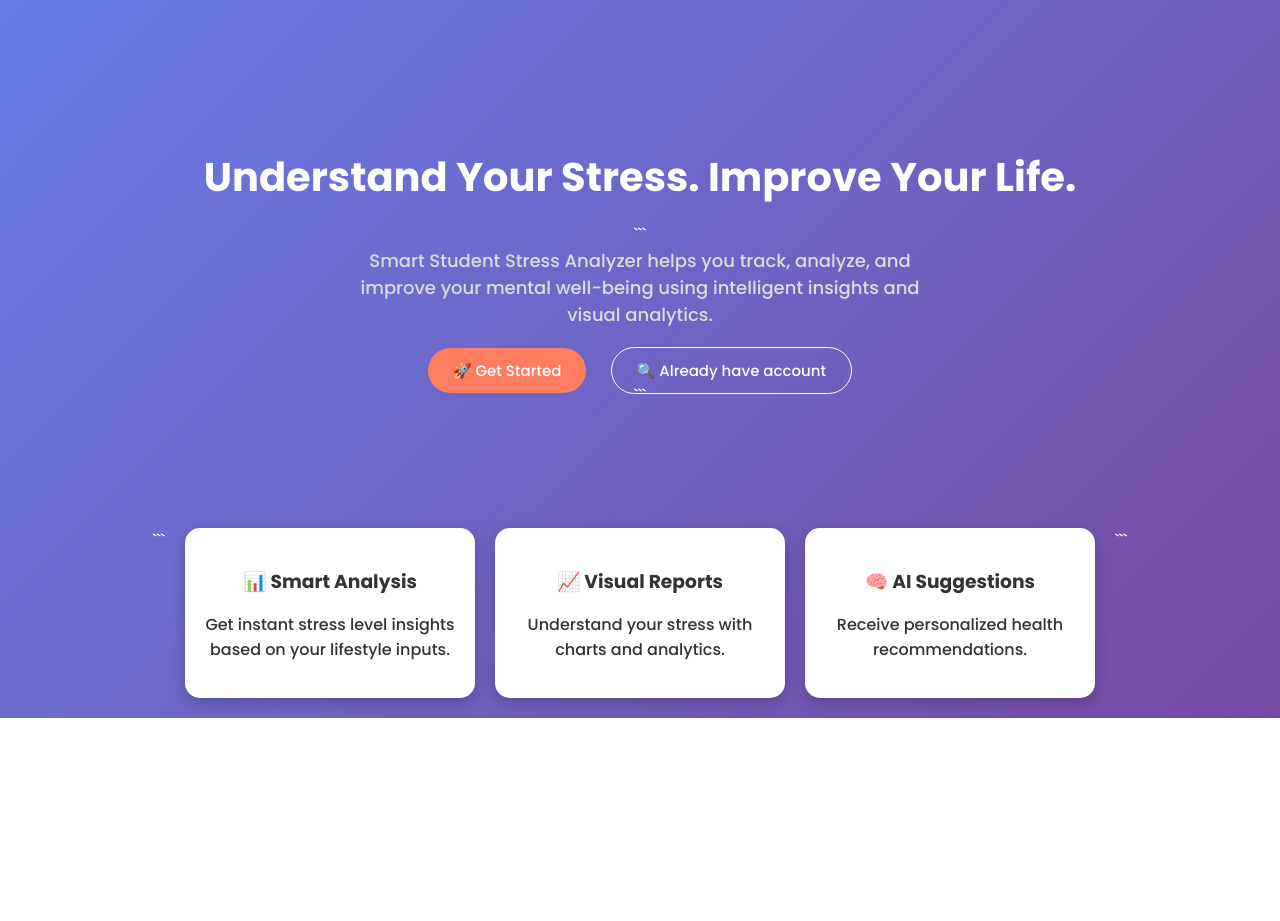
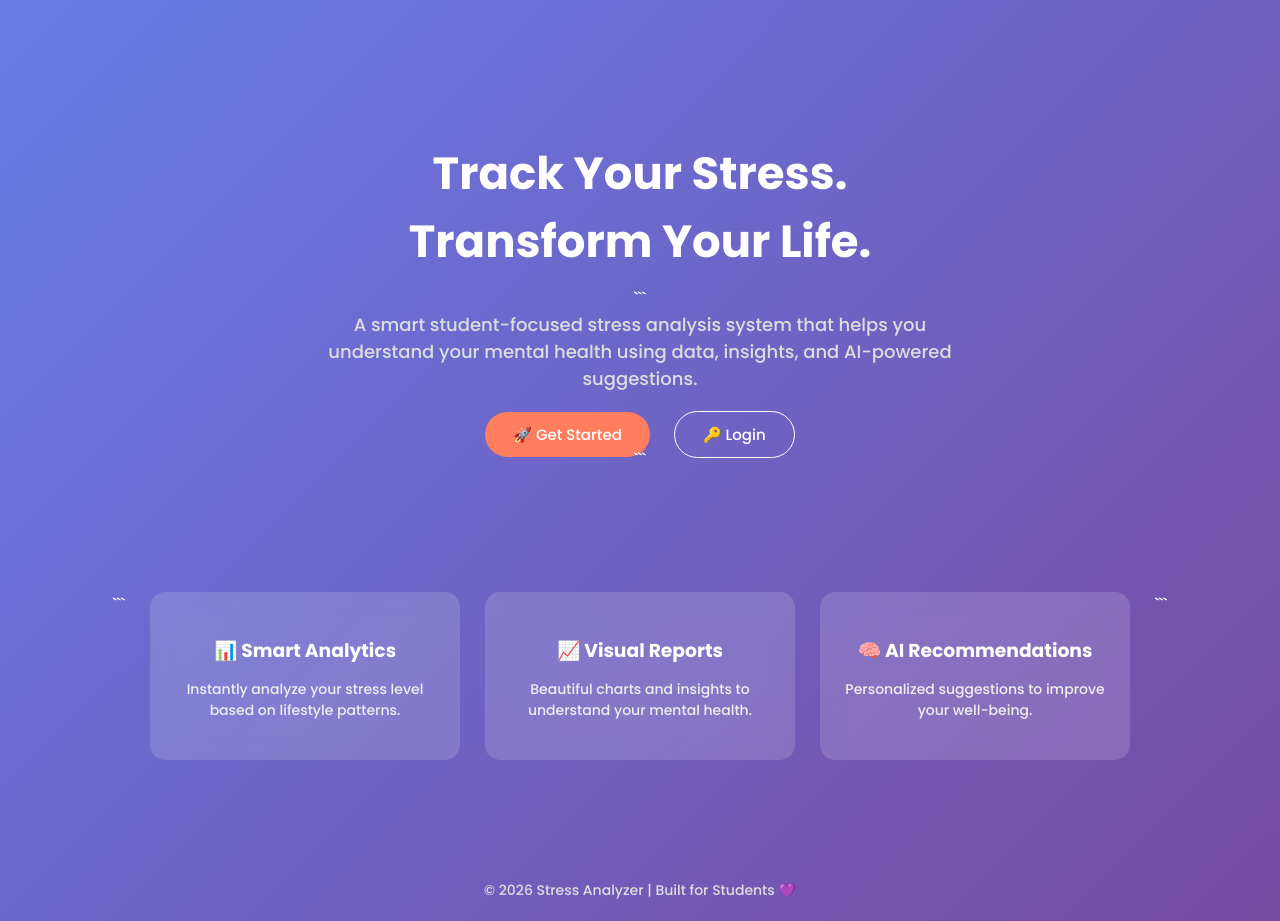
Before and after one commit to CharmilaSambana/student-stress-analyzer, a Flask app: page / in a window 1280 px wide. Shown: the part 88-1009 px from the top of the page. Before the commit the page ends 806 px from the top, so only its background shows below. Run offline with Flask 3, Linux system fonts and the light colour scheme.

Commit message:
Update landing.html

````diff
--- a/templates/landing.html
+++ b/templates/landing.html
@@ -2,7 +2,7 @@
 
 <html>
 <head>
-    <title>Student Stress Analyzer</title>
+    <title>Stress Analyzer</title>
 
 ```
 <link href="https://fonts.googleapis.com/css2?family=Poppins:wght@300;500;700&display=swap" rel="stylesheet">
@@ -19,8 +19,9 @@
     .navbar {
         display: flex;
         justify-content: space-between;
+        align-items: center;
         padding: 15px 40px;
-        align-items: center;
+        backdrop-filter: blur(10px);
     }
 
     .logo {
@@ -33,34 +34,46 @@
         padding: 8px 18px;
         border-radius: 20px;
         text-decoration: none;
-        color: white;
         font-size: 14px;
+        transition: 0.3s;
     }
 
     .login {
         border: 1px solid white;
+        color: white;
+    }
+
+    .login:hover {
+        background: white;
+        color: #333;
     }
 
     .register {
         background: #ff7e5f;
+        color: white;
     }
 
-    /* HERO SECTION */
+    .register:hover {
+        transform: scale(1.05);
+    }
+
+    /* HERO */
     .hero {
         text-align: center;
-        margin-top: 100px;
+        margin-top: 90px;
         padding: 20px;
+        animation: fadeUp 1s ease;
     }
 
     .hero h1 {
-        font-size: 40px;
-        margin-bottom: 15px;
+        font-size: 45px;
+        margin-bottom: 10px;
     }
 
     .hero p {
         font-size: 18px;
         color: #ddd;
-        max-width: 600px;
+        max-width: 650px;
         margin: auto;
     }
 
@@ -69,43 +82,98 @@
     }
 
     .hero-buttons a {
-        padding: 12px 25px;
+        padding: 12px 28px;
         margin: 10px;
-        border-radius: 25px;
+        border-radius: 30px;
         text-decoration: none;
-        color: white;
         font-size: 15px;
+        transition: 0.3s;
     }
 
     .start {
         background: #ff7e5f;
+        color: white;
     }
 
-    .learn {
+    .start:hover {
+        transform: translateY(-3px);
+    }
+
+    .login-btn {
         border: 1px solid white;
+        color: white;
+    }
+
+    .login-btn:hover {
+        background: white;
+        color: #333;
     }
 
     /* FEATURES */
     .features {
         display: flex;
         justify-content: center;
-        gap: 20px;
+        gap: 25px;
         margin-top: 80px;
         padding: 20px;
+        flex-wrap: wrap;
     }
 
     .card {
-        background: white;
-        color: #333;
-        padding: 20px;
+        background: rgba(255,255,255,0.15);
+        backdrop-filter: blur(10px);
+        padding: 25px;
         border-radius: 15px;
-        width: 250px;
+        width: 260px;
         text-align: center;
-        box-shadow: 0 5px 15px rgba(0,0,0,0.2);
+        transition: 0.3s;
+    }
+
+    .card:hover {
+        transform: translateY(-8px);
+        background: rgba(255,255,255,0.25);
     }
 
     .card h3 {
         margin-bottom: 10px;
+    }
+
+    .card p {
+        color: #eee;
+        font-size: 14px;
+    }
+
+    /* FOOTER */
+    .footer {
+        text-align: center;
+        margin-top: 80px;
+        padding: 20px;
+        font-size: 14px;
+        color: #ddd;
+    }
+
+    /* ANIMATION */
+    @keyframes fadeUp {
+        from {
+            opacity: 0;
+            transform: translateY(40px);
+        }
+        to {
+            opacity: 1;
+            transform: translateY(0);
+        }
+    }
+
+    /* RESPONSIVE */
+    @media(max-width: 768px) {
+        .hero h1 {
+            font-size: 30px;
+        }
+
+        .features {
+            flex-direction: column;
+            align-items: center;
+        }
     }
 
 </style>
@@ -132,16 +200,16 @@
 <!-- HERO -->
 
 <div class="hero">
-    <h1>Understand Your Stress. Improve Your Life.</h1>
+    <h1>Track Your Stress.<br>Transform Your Life.</h1>
 
 ```
 <p>
-    Smart Student Stress Analyzer helps you track, analyze, and improve your mental well-being using intelligent insights and visual analytics.
+    A smart student-focused stress analysis system that helps you understand your mental health using data, insights, and AI-powered suggestions.
 </p>
 
 <div class="hero-buttons">
     <a href="/register" class="start">🚀 Get Started</a>
-    <a href="/login" class="learn">🔍 Already have account</a>
+    <a href="/login" class="login-btn">🔑 Login</a>
 </div>
 ```
 
@@ -153,22 +221,28 @@
 
 ```
 <div class="card">
-    <h3>📊 Smart Analysis</h3>
-    <p>Get instant stress level insights based on your lifestyle inputs.</p>
+    <h3>📊 Smart Analytics</h3>
+    <p>Instantly analyze your stress level based on lifestyle patterns.</p>
 </div>
 
 <div class="card">
     <h3>📈 Visual Reports</h3>
-    <p>Understand your stress with charts and analytics.</p>
+    <p>Beautiful charts and insights to understand your mental health.</p>
 </div>
 
 <div class="card">
-    <h3>🧠 AI Suggestions</h3>
-    <p>Receive personalized health recommendations.</p>
+    <h3>🧠 AI Recommendations</h3>
+    <p>Personalized suggestions to improve your well-being.</p>
 </div>
 ```
 
 </div>
 
+<!-- FOOTER -->
+
+<div class="footer">
+    © 2026 Stress Analyzer | Built for Students 💜
+</div>
+
 </body>
 </html>
````
